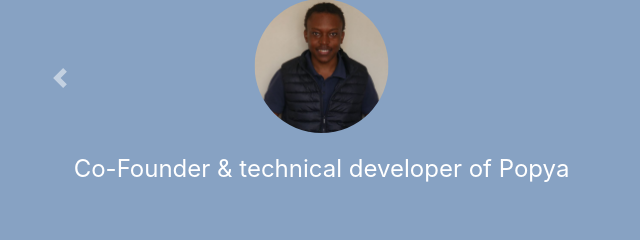
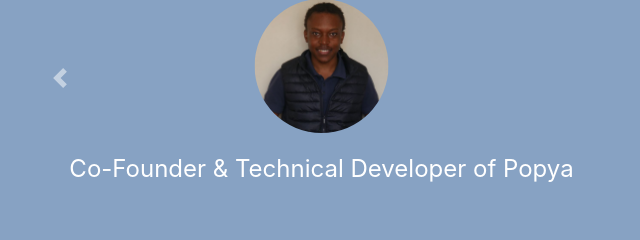
Before and after one commit to ElrB/Popya, a plain HTML site: page index.html in a window 1280 px wide. Shown: the part 1638-1878 px from the top of the page, 36-676 px from the left. Drawn offline with nearby package versions, Linux system fonts and the light colour scheme.

Commit message:
Update index.html

```diff
--- a/index.html
+++ b/index.html
@@ -102,7 +102,7 @@
         <div class="carousel-item active">
           <h2 class="team-member">Eliaser Benjamin</h2>
           <img class="team-img" src="images/Elr Profile Img.jpg" alt="Eliaser-profile">
-          <p class="team-title" style="color: white;">Co-Founder & technical developer of Popya</p>
+          <p class="team-title" style="color: white;">Co-Founder & Technical Developer of Popya</p>
         </div>
         <div class="carousel-item">
           <h2>Daddy Elindi</h2>
```
